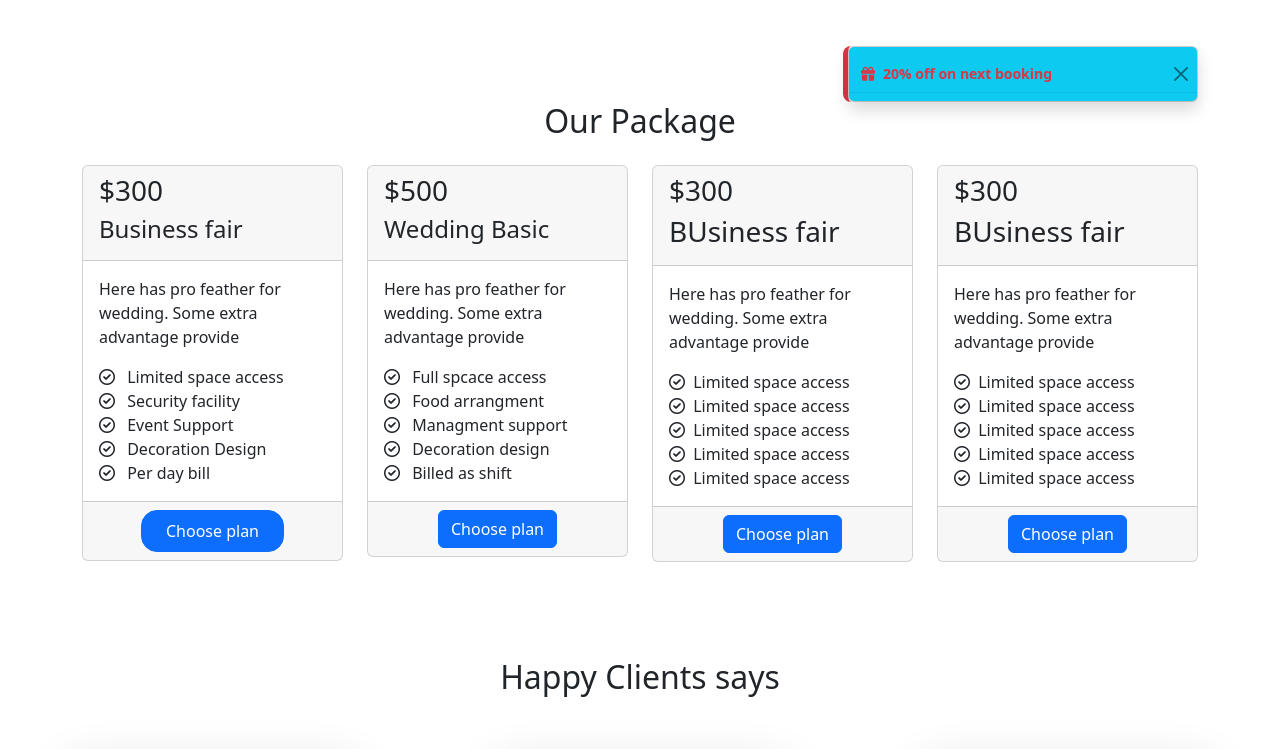
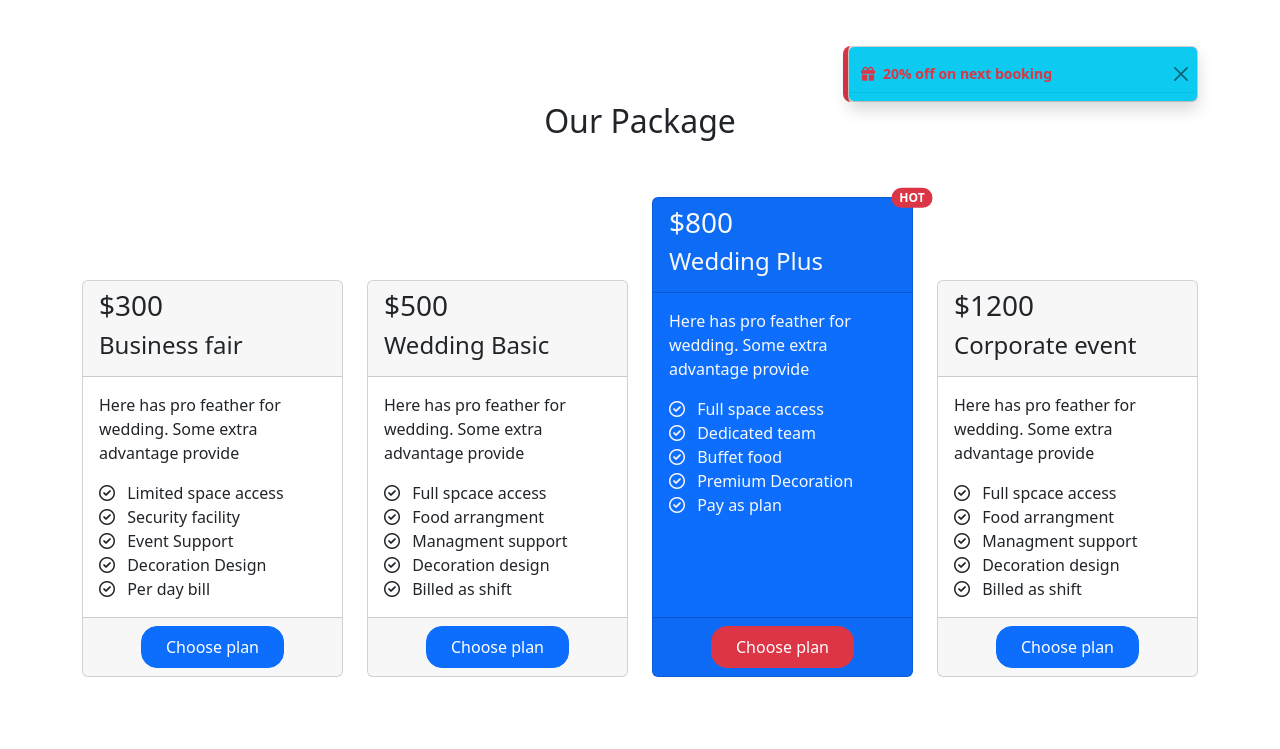
Before and after one commit to Nahid-web/convention-center, a plain HTML site: page index.html in a window 1280 px wide. Shown: the part 625-1374 px from the top of the page. Drawn offline with nearby package versions, Linux system fonts and the light colour scheme.

```diff
--- a/index.html
+++ b/index.html
@@ -121,15 +121,15 @@
 
     <!-- pricing cards start -->
     <div class="container mb-5">
-      <div class="text-center mb-4">
+      <div class="text-center pb-5">
         <h2>Our Package</h2>
       </div>
 
 
-      <div class="row">
+      <div class="row align-items-end">
 
         <!--Business Fair  -->
-        <div class="col-md-3">
+        <div class="col-lg-3 col-md-6">
           <div class="card">
             <div class="card-header">
               <h3>$300</h3>
@@ -172,7 +172,7 @@
         </div>
 
         <!-- Wedding Basic -->
-        <div class="col-md-3">
+        <div class="col-lg-3 col-md-6">
           <div class="card">
             <div class="card-header">
               <h3>$500</h3>
@@ -208,87 +208,98 @@
 
             </div>
             <div class="card-footer text-center">
-              <button class="btn btn-primary ">Choose plan</button>
+              <button class="btn btn-primary rounded-4 px-4 py-2">Choose plan</button>
             </div>
           </div>
         </div>
-        <div class="col-md-3">
-          <div class="card">
+
+        <!-- Wedding plus -->
+        <div class="col-lg-3 col-md-6" >
+          <div class="card bg-primary text-light " style="height:30em;">
+
+            <!-- adding toasts -->
+            <span class="position-absolute top-0 start-100 translate-middle badge rounded-pill bg-danger">
+              HOT
+              <span class="visually-hidden">unread messages</span>
+            </span>
+
             <div class="card-header">
-              <h3>$300</h3>
-              <h3>BUsiness fair</h3>
+              <h3>$800</h3>
+              <h4>Wedding Plus</h4>
             </div>
             <div class="card-body">
               <p>Here has pro feather for wedding. Some extra advantage provide</p>
 
               <div>
                 <i class="fa-regular fa-circle-check"></i>
-                <d3 class="ms-1">Limited space access</d3>
+                <d3 class="ms-2">Full space access</d3>
               </div>
 
               <div>
                 <i class="fa-regular fa-circle-check"></i>
-                <d3 class="ms-1">Limited space access</d3>
+                <d3 class="ms-2">Dedicated team</d3>
               </div>
 
               <div>
                 <i class="fa-regular fa-circle-check"></i>
-                <d3 class="ms-1">Limited space access</d3>
+                <d3 class="ms-2">Buffet food</d3>
               </div>
 
               <div>
                 <i class="fa-regular fa-circle-check"></i>
-                <d3 class="ms-1">Limited space access</d3>
+                <d3 class="ms-2">Premium Decoration</d3>
               </div>
 
               <div>
                 <i class="fa-regular fa-circle-check"></i>
-                <d3 class="ms-1">Limited space access</d3>
+                <d3 class="ms-2">Pay as plan</d3>
               </div>
 
             </div>
             <div class="card-footer text-center">
-              <button class="btn btn-primary ">Choose plan</button>
+              <button class="btn btn-danger rounded-4 px-4 py-2 ">Choose plan</button>
             </div>
           </div>
         </div>
-        <div class="col-md-3">
+
+        <!-- Corporate event -->
+        <div class="col-lg-3 col-md-6">
           <div class="card">
             <div class="card-header">
-              <h3>$300</h3>
-              <h3>BUsiness fair</h3>
+              <h3>$1200</h3>
+              <h4>Corporate event</h4>
             </div>
             <div class="card-body">
               <p>Here has pro feather for wedding. Some extra advantage provide</p>
 
               <div>
                 <i class="fa-regular fa-circle-check"></i>
-                <d3 class="ms-1">Limited space access</d3>
+                <d3 class="ms-2">Full spcace access</d3>
               </div>
 
               <div>
                 <i class="fa-regular fa-circle-check"></i>
-                <d3 class="ms-1">Limited space access</d3>
+                <d3 class="ms-2">Food arrangment</d3>
               </div>
 
               <div>
                 <i class="fa-regular fa-circle-check"></i>
-                <d3 class="ms-1">Limited space access</d3>
+                <d3 class="ms-2">Managment support</d3>
               </div>
 
               <div>
                 <i class="fa-regular fa-circle-check"></i>
-                <d3 class="ms-1">Limited space access</d3>
+                <d3 class="ms-2">Decoration design</d3>
               </div>
 
               <div>
                 <i class="fa-regular fa-circle-check"></i>
-                <d3 class="ms-1">Limited space access</d3>
+                <d3 class="ms-2">Billed as shift</d3>
               </div>
 
             </div>
             <div class="card-footer text-center">
-              <button class="btn btn-primary ">Choose plan</button>
+              <button class="btn btn-primary rounded-4 px-4 py-2">Choose plan</button>
             </div>
           </div>
         </div>
@@ -402,13 +413,13 @@
     </div>
 
     <!-- Footer -->
-    <footer class="container-fluid bg-dark py-5">
+    <div class=" bg-dark py-5">
 
       <div class="row align-items-center text-center">
-        <div class="col-md-6">
+        <div class="col-lg-6">
           <p class="text-light">@2022 convention .All rights reserved</p>
         </div>
-        <div class="col-md-6 text-light ">
+        <div class="col-lg-6 text-light ">
           <h5 class="mb-3">Get the App</h5>
           <div class="mb-2">
             <a target="_blank" href="https://www.apple.com/app-store/"><img src="/icons/play-store-apple.png" alt=""></a>
@@ -420,7 +431,7 @@
         </div>
       </div>
 
-    </footer>
+    </div>
 
     <!-- slider end -->
     <!-- bootstrap 5 script link -->
```
